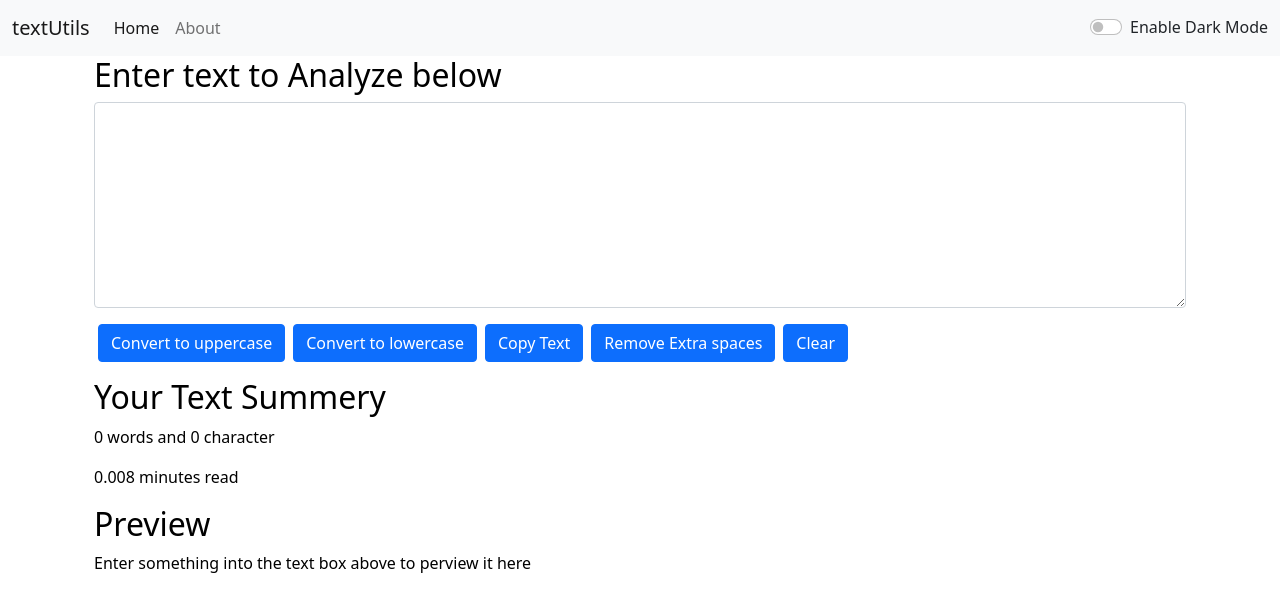
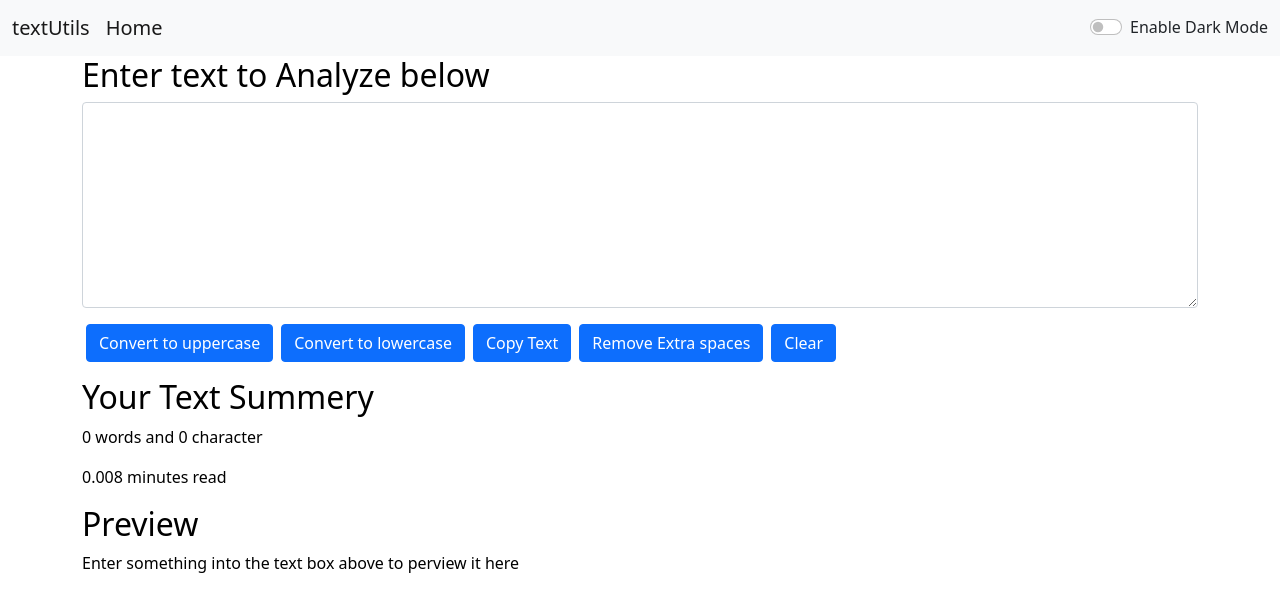
Before and after one commit to sandy271312/React-Project, a React (Create React App) app: page / in a window 1280 px wide. Shown: the top 612 px of the page. Built offline with nearby package versions, Linux system fonts and the light colour scheme.

Commit message:
About pages is removed since git deploy does not support router

```diff
--- a/src/App.js
+++ b/src/App.js
@@ -1,9 +1,9 @@
 import React,{useState} from 'react';
 import Navbar from './components/ Navbar';
-import About from './components/About';
+//import About from './components/About';
 import Alert from './components/Alert';
 import TextForms from './components/TextForms';
-import { BrowserRouter as Router, Routes, Route} from "react-router-dom";
+//import { BrowserRouter as Router, Routes, Route} from "react-router-dom";
 
 
 // import {
@@ -52,7 +52,8 @@ const togglemode=()=>{
       {/* <Navbar /> */}
       <Navbar title="textUtils" mode={mode} togglemode={togglemode} about="About" />
       <Alert alert={alert}/>
-      <Router>
+      <TextForms showAlert={showAlert} heading="Enter text to Analyze below" mode={mode} />
+      {/* <Router>
    <div className="container">
            <Routes>
            <Route exact path="/" element={<TextForms showAlert={showAlert} heading="Enter text to Analyze below" mode={mode} /> }>
@@ -62,7 +63,7 @@ const togglemode=()=>{
 
           </Routes>
         </div>
-        </Router>
+        </Router> */}
 
     </>
   );
--- a/src/components/ Navbar.js
+++ b/src/components/ Navbar.js
@@ -1,26 +1,25 @@
 import React from 'react'
 import PropTypes from 'prop-types'
-//import { Link } from 'react-router-dom'
-import { BrowserRouter as Router, Link } from "react-router-dom";
-
+//import { a } from 'react-router-dom'
+import { BrowserRouter as Router, a } from "react-router-dom";
 
 export default function  Navbar(props) {
   return (
-   <Router>
+
     <nav className={`navbar navbar-expand-lg navbar-${props.mode} bg-${props.mode}`}>
     <div className="container-fluid">
-      <Link className="navbar-brand" to="/">{props.title}</Link>
+      <a className="navbar-brand" href="/">{props.title}</a>
       <button className="navbar-toggler" type="button" data-bs-toggle="collapse" data-bs-target="#navbarSupportedContent" aria-controls="navbarSupportedContent" aria-expanded="false" aria-label="Toggle navigation">
         <span className="navbar-toggler-icon"></span>
       </button>
       <div className="collapse navbar-collapse" id="navbarSupportedContent">
         <ul className="navbar-nav me-auto mb-2 mb-lg-0">
           <li className="nav-item">
-            <Link className="nav-link active" aria-current="page" to="/">Home</Link>
+            <a className="navbar-brand" aria-current="page" href="/">Home</a>
           </li>
-          <li className="nav-item">
-            <Link className="nav-link" to="/about">{props.about}</Link>
-          </li>
+          {/* <li className="nav-item">
+            <a className="nav-a" href="/about">{props.about}</a>
+          </li> */}
         </ul>
         {/* <form className="d-flex">
           <input className="form-control me-2" type="search" placeholder="Search" aria-label="Search"/>
@@ -33,7 +32,6 @@ export default function  Navbar(props) {
       </div>
     </div>
     </nav>
-    </Router>
 
   )
 }
```
Also changed, not shown: package.json (+4 -39 lines), 1 other file (tests, documents, lock files or other folders).
